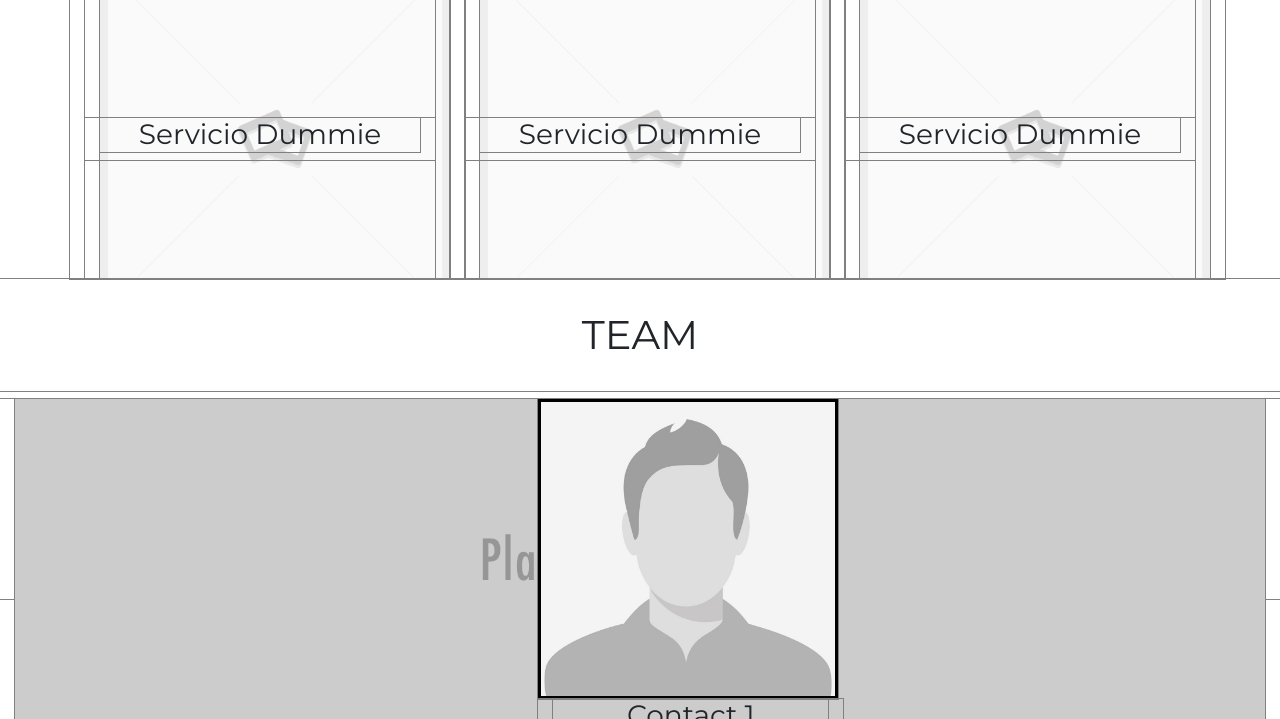
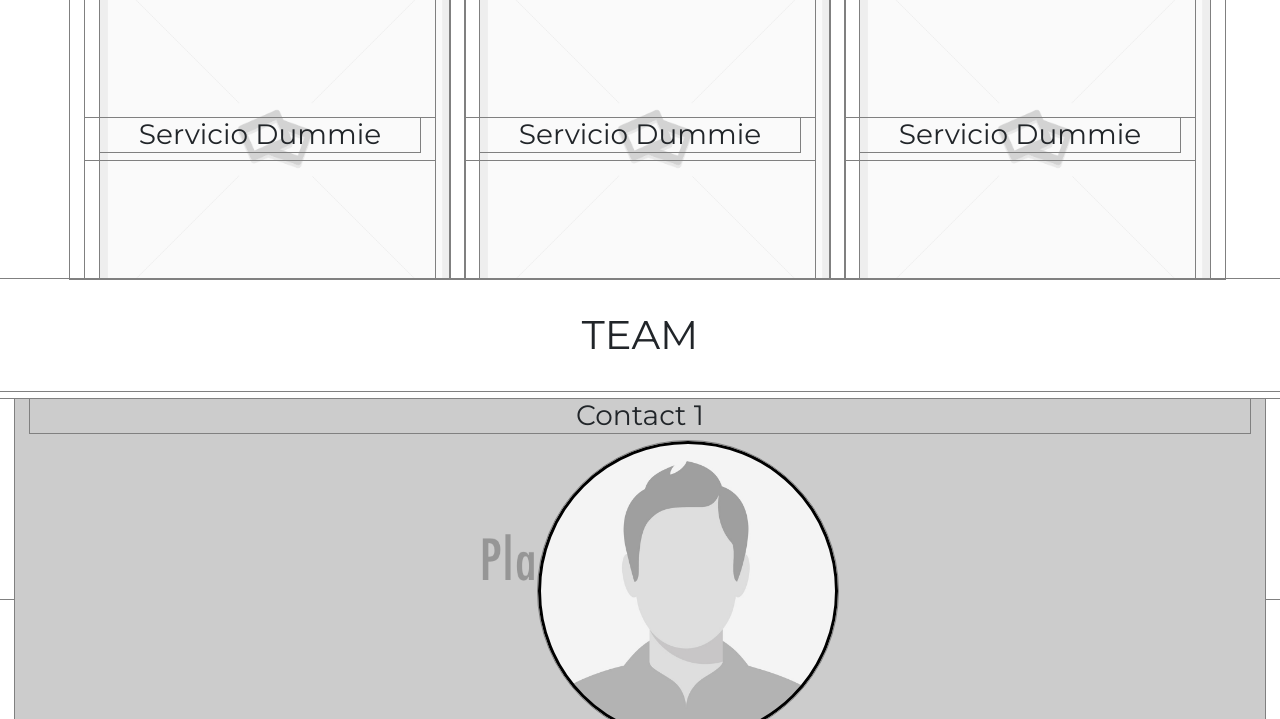
Before and after one commit to awt-adm/fundamentos, a PHP site: page / in a window 1280 px wide. Shown: the part 1051-1770 px from the top of the page. Run offline with PHP 8.4, Linux system fonts and the light colour scheme; some web fonts are replaced.

Commit message:
slider finished

```diff
--- a/leo/css/app.css
+++ b/leo/css/app.css
@@ -43,6 +43,7 @@ body{
 }
 h1,h2,h3,h4,h5,h6{
   font-family: var(--font-title);
+  text-align: center;
 }
 div{
   height: 100%;
@@ -124,20 +125,18 @@ padding: var(--padding-3) 0px;
 
 }
 
-.contacto{
+.contact{
   height: calc(50vh - 100px);
   width: calc(50vh - 100px);
   border: black solid;
+  border-radius: 50%;
 }
 
-.avatar{
-  height: 120px;
-  width: 120px;
- shape-outside: circle(closest-side at 50% 50%)}
-
-.info-contacto{
+.info-contact{
   position: relative;
   text-align: center;
+
+
 
 }
 /*End Slider*/
--- a/leo/index.html
+++ b/leo/index.html
@@ -217,16 +217,36 @@
 
             <div class="team-slide col-12 imgLiquid imgLiquidFill">
               <img src="img/placeholder-slide.png" alt="">
-              <div class="contacto imgLiquid imgLiquidFill col-sm-4 offset-5">
+              <h3>Contact 1</h3>
+              <div class="contact imgLiquid imgLiquidFill col-4 offset-5">
                 <img class="avatar" src="img/Team-Member-Male-Placeholder.png" alt="">
               </div>
-              <div class="info-contacto col-sm-3 offset-5">
-                <h3>Contact 1</h3>
+              <div class="info-contact col-12">
                 <p>Lorem ipsum dolor sit amet, consectetur adipisicing elit.</p>
               </div>
             </div>
 
+            <div class="team-slide col-12 imgLiquid imgLiquidFill">
+              <img src="img/placeholder-slide.png" alt="">
+              <h3>Contact 2</h3>
+              <div class="contact imgLiquid imgLiquidFill col-4 offset-5">
+                <img class="avatar" src="img/Team-Member-Male-Placeholder.png" alt="">
+              </div>
+              <div class="info-contact col-12">
+                <p>Lorem ipsum dolor sit amet, consectetur adipisicing elit.</p>
+              </div>
+            </div>
 
+            <div class="team-slide col-12 imgLiquid imgLiquidFill">
+              <img src="img/placeholder-slide.png" alt="">
+              <h3>Contact 3</h3>
+              <div class="contact imgLiquid imgLiquidFill col-4 offset-5">
+                <img class="avatar" src="img/Team-Member-Male-Placeholder.png" alt="">
+              </div>
+              <div class="info-contact col-12">
+                <p>Lorem ipsum dolor sit amet, consectetur adipisicing elit.</p>
+              </div>
+            </div>
 
           </div>
         </div>
```
